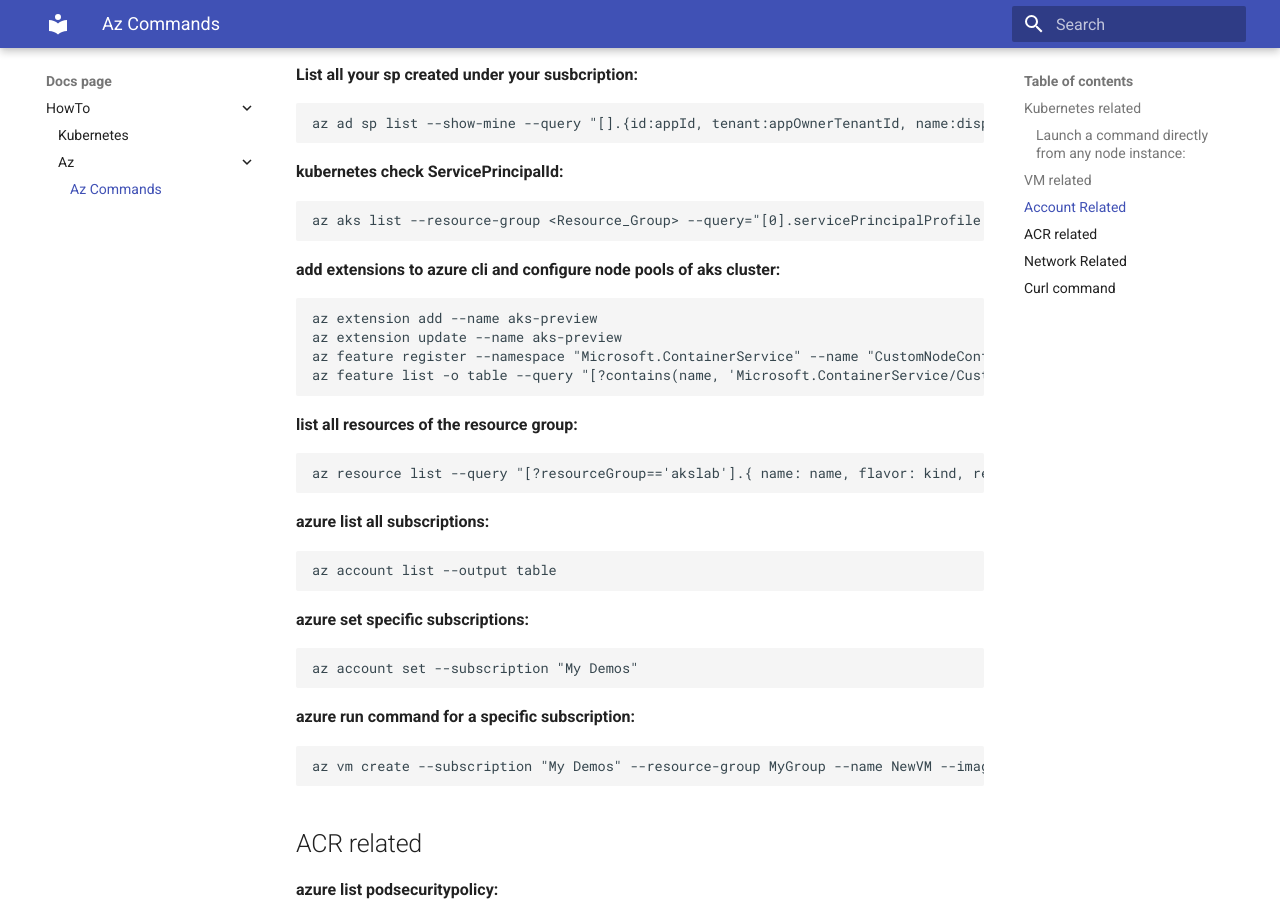
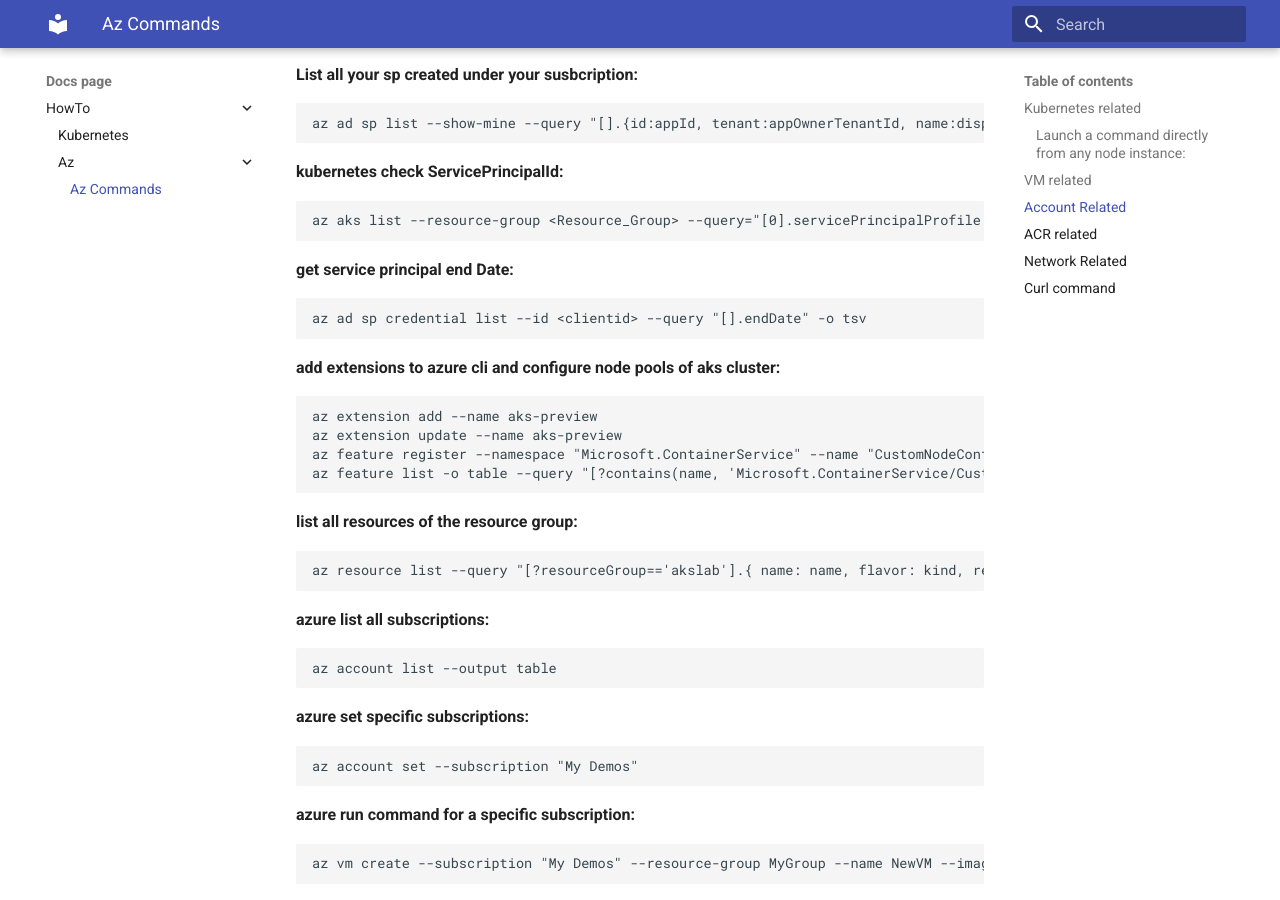
Before and after one commit to tmcmm/k8s-documentation, an MkDocs documentation site: the page built from docs/howto/az/az-help.md, in a window 1280 px wide and 900 px high, scrolled down 2637 px. Built offline with MkDocs 1.6.1 and Material for MkDocs 9.7.7, drawn with Linux system fonts in a browser that asks for light colours.

Commit message:
Update az-help.md

````diff
--- a/docs/howto/az/az-help.md
+++ b/docs/howto/az/az-help.md
@@ -114,6 +114,10 @@ __kubernetes check ServicePrincipalId:__
 ```
 az aks list --resource-group <Resource_Group> --query="[0].servicePrincipalProfile.clientId"
 ```
+__get service principal end Date:__
+```
+az ad sp credential list --id <clientid> --query "[].endDate" -o tsv
+```
 
 
 __add extensions to azure cli and configure node pools of aks cluster:__
````
